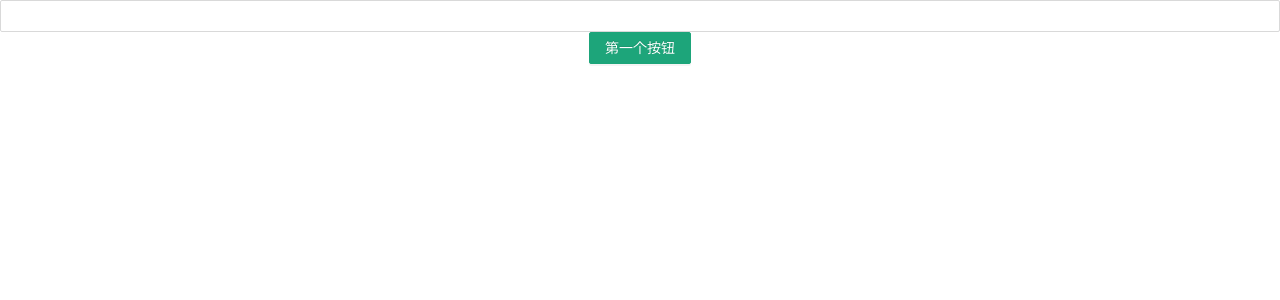
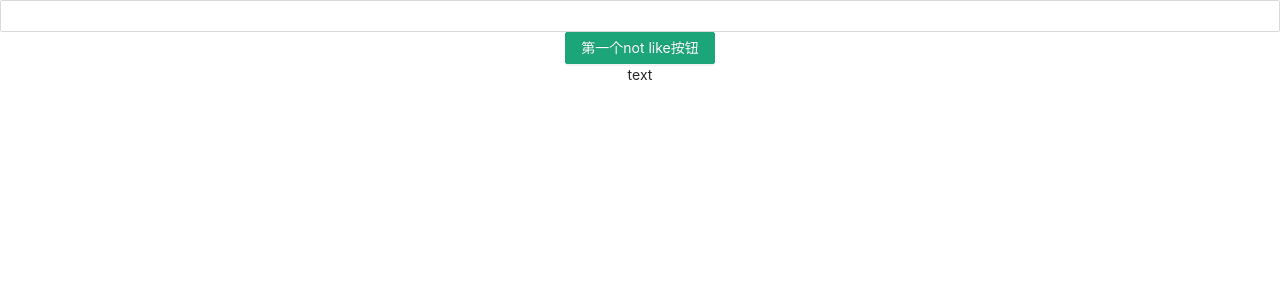
Before and after one commit to Ten-2020/repo, a React (Create React App) app in the folder react/new-react/: page / in a window 1280 px wide. Shown: the top 300 px of the page. Built offline with nearby package versions, Linux system fonts and the light colour scheme.

Commit message:
no message

```diff
--- a/react/new-react/src/view/gather.jsx
+++ b/react/new-react/src/view/gather.jsx
@@ -1,16 +1,24 @@
-import React, { Component } from 'react';
+import React, { Component } from 'react'
 import { Button, Input } from 'antd'
 export default class Gather extends Component {
-
-  render () {
-    let handleClick = function () {
-      this.refs.inputText.focus()
-      // 这个ref是用来获取实例dom的,即使这个方法都能调到,那说明input已经渲染完成了.
-    }
+  constructor(props) {
+    super(props)
+    this.state = { liked: 'ab' }
+  }
+  handleClick = () => {
+    // this.refs.inputText.focus()
+    // 这个ref是用来获取实例dom的,即使这个方法都能调到,那说明input已经渲染完成了.
+    this.setState({ liked: 'has' })
+  }
+  render() {
+    const text = this.state.liked === 'has' ? 'like' : 'not like'
     return (
       <div>
-      <Input type="text" ref="inputText"></Input>
-      <Button type="primary" onClick={this.handleClick}>第一个按钮</Button>
+        <Input type="text" ref="inputText"></Input>
+        <Button type="primary" onClick={this.handleClick}>
+          第一个{text}按钮
+        </Button>
+        <p>text</p>
       </div>
       // <ol>
       //   {
```
